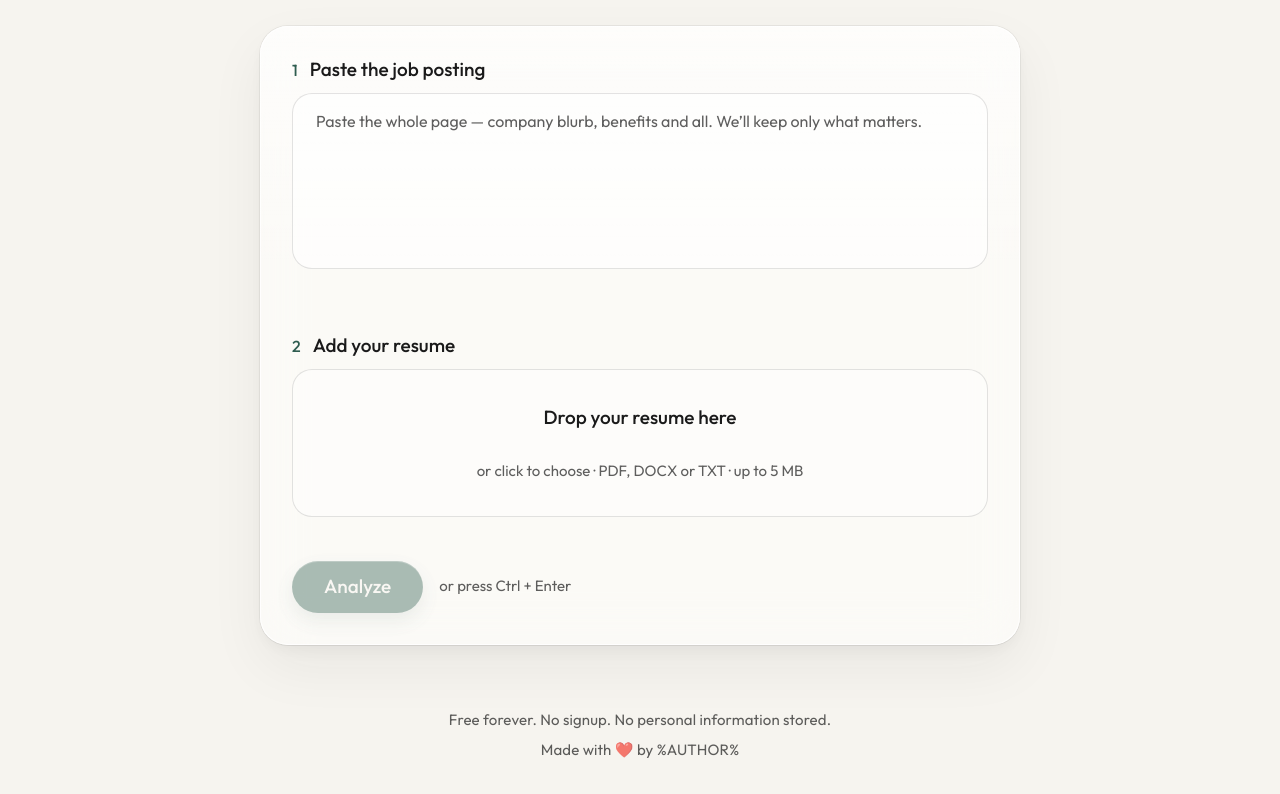
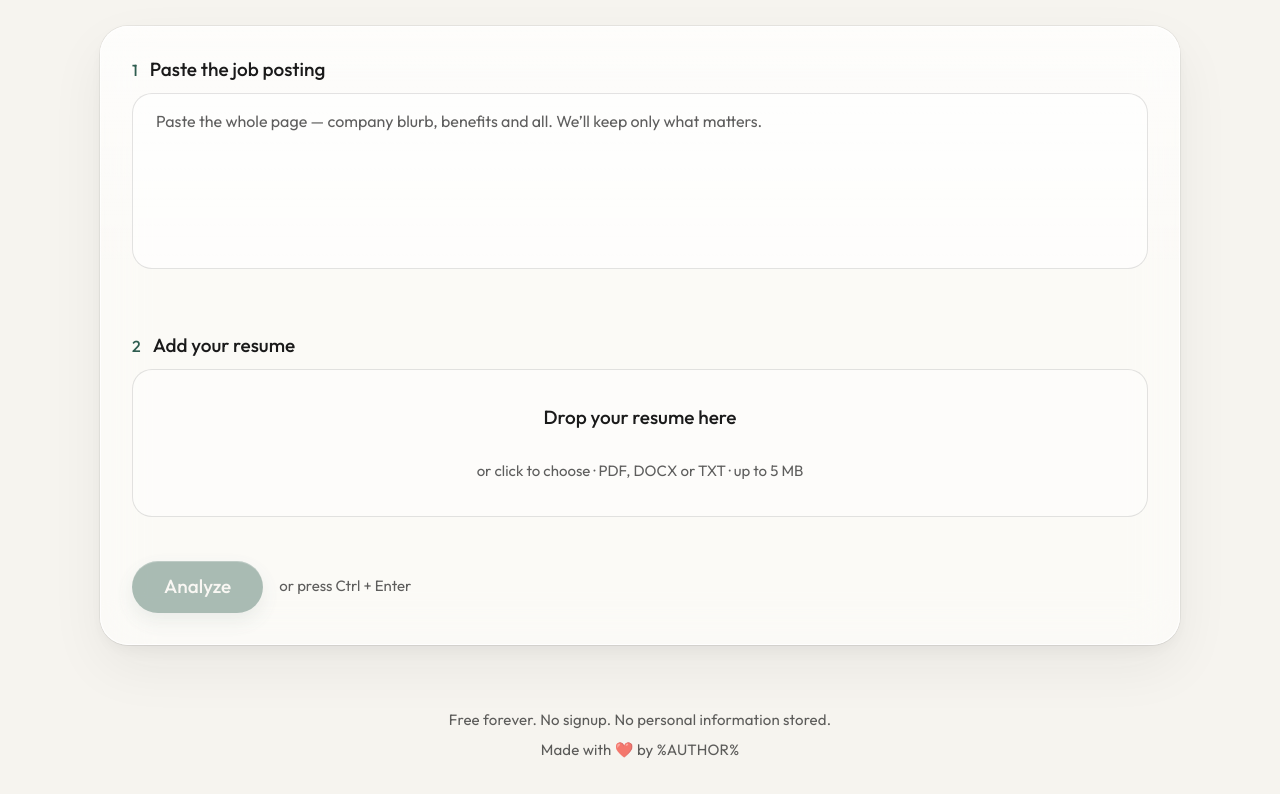
Before and after one commit to chintanjv/resume-match-score, a website built with Vite: page index.html in a window 1280 px wide. Shown: the part 150-944 px from the top of the page. Built offline with nearby package versions, Linux system fonts and the light colour scheme.

Commit message:
Match input card width to the results cards
Co-Authored-By: Claude Opus 5.5 <noreply@anthropic.com>

```diff
--- a/index.html
+++ b/index.html
@@ -45,7 +45,7 @@
       </header>
 
       <main id="main">
-        <section class="input glass narrow" aria-label="Your inputs">
+        <section class="input glass" aria-label="Your inputs">
           <div class="step">
             <label class="step-label" for="job"
               ><span class="n">1</span> Paste the job posting</label
--- a/src/styles/components.css
+++ b/src/styles/components.css
@@ -1,10 +1,6 @@
 /* ---------- Page frame ---------- */
 .page {
   width: min(100% - 2 * var(--s-4), 1080px);
-  margin-inline: auto;
-}
-.narrow {
-  width: min(100%, 760px);
   margin-inline: auto;
 }
 
```
